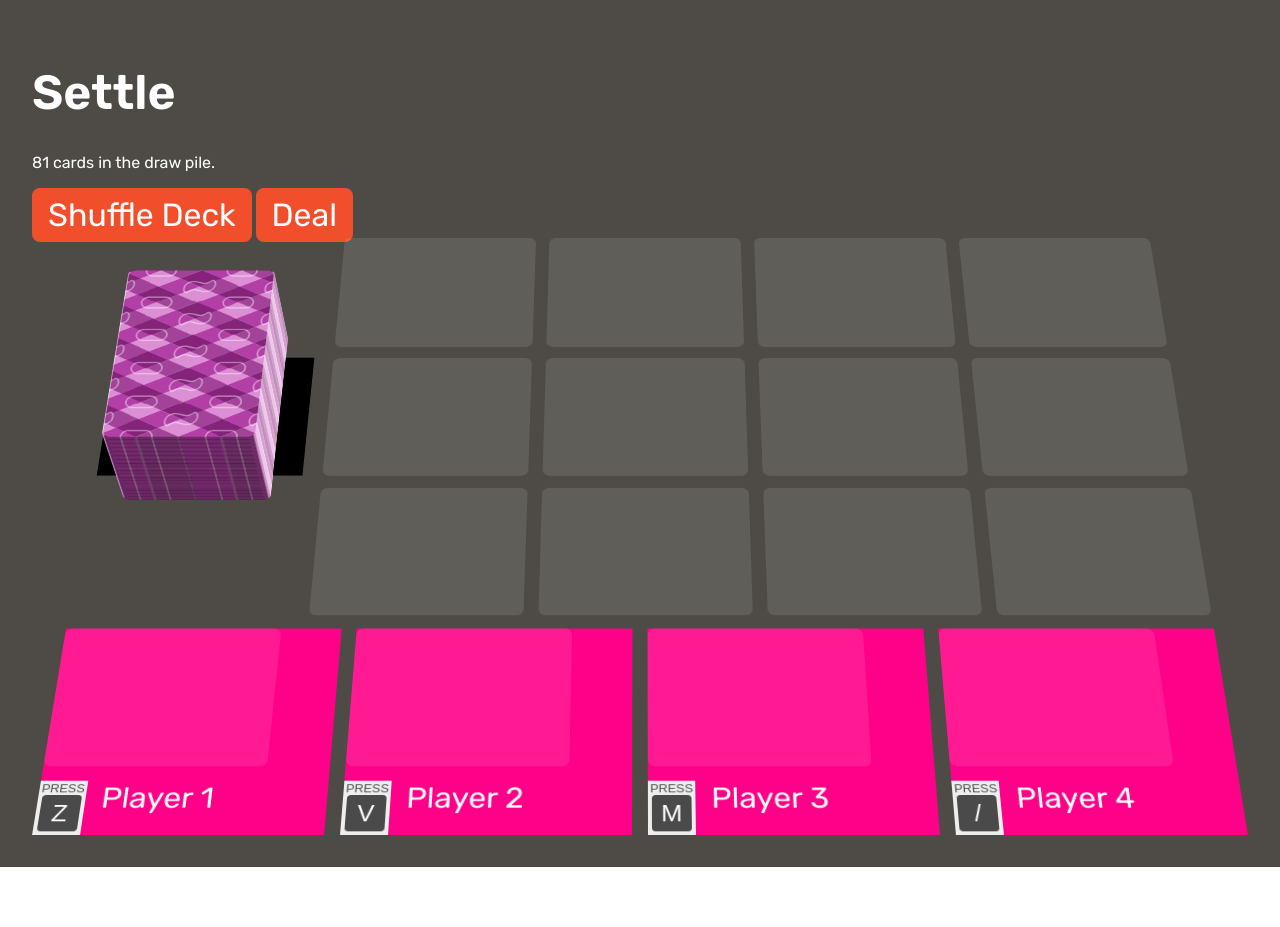
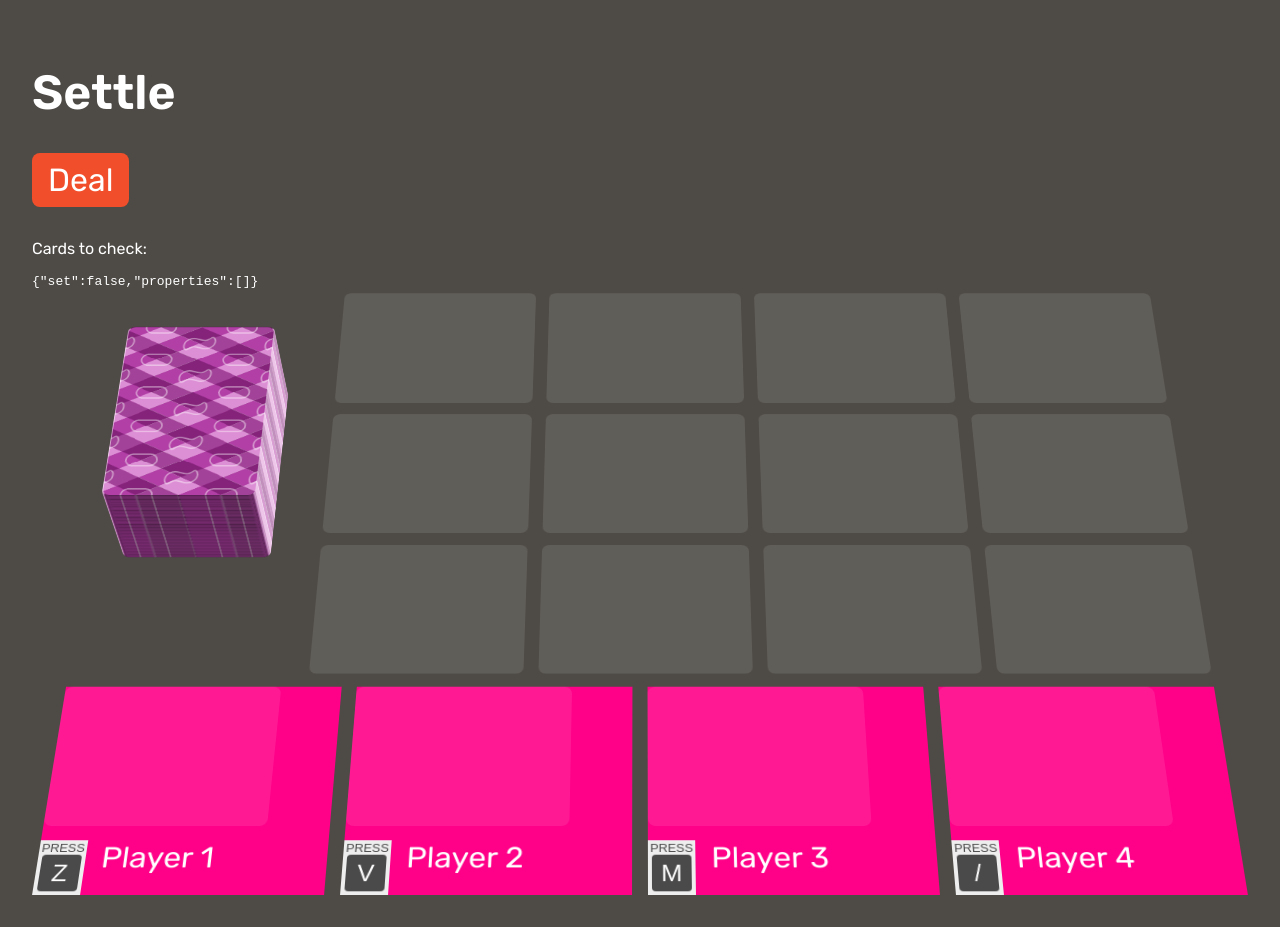
Before and after one commit to stephenjbell/settle, a SvelteKit app: page / in a window 1280 px wide. Before the commit the page ends 867 px from the top, so only its background shows below. Built offline with nearby package versions, Linux system fonts and the light colour scheme.

Commit message:
checkCards() to see if there's a Set

```diff
--- a/src/app.html
+++ b/src/app.html
@@ -15,6 +15,7 @@
 				margin: 0;
 				padding: 0;
 				font-family: 'Rubik', sans-serif;
+				background-color: #4e4b46;
 			}
 		</style>
 	</head>
--- a/src/lib/styles/page.scss
+++ b/src/lib/styles/page.scss
@@ -76,7 +76,6 @@
                 top: 50%;
                 left: 50%;
                 transform: translate(-50%, -50%);
-                background-color: #000;
                 width: var(--cardWidth);
                 height: auto;
                 aspect-ratio: 3.5/2.5;
@@ -201,6 +200,7 @@ details.debug {
         translate3d(calc(var(--x) * 1px), calc(var(--y) * 1px), calc(var(--z) * 1.5px))
         rotateX(calc(var(--rotX) * 1deg)) rotateY(calc(var(--rotY) * 1deg)) rotateZ(calc(var(--rotZ) * 1deg)) ;
     perspective: 1000px;
+    pointer-events: none;
 
     .front {
         display: flex;
--- a/src/routes/+page.svelte
+++ b/src/routes/+page.svelte
@@ -29,6 +29,73 @@
             z: 0,
             cards: [],
         };
+    }
+
+    let cardProps = {
+        quantity: [1, 2, 3],
+        colors: ['red', 'green', 'purple'],
+        shading: ['solid', 'striped', 'open'],
+        shape: ['oval', 'squiggle', 'diamond'],
+    }
+
+    // Card checker
+    let cardChecker = [];
+    let cardCheckerResults = {
+        set: false,
+        properties: []
+    };
+
+    function checkCards(){
+        if(cardChecker.length !== 3){
+            console.log("not enough cards!");
+            return false;
+        }
+
+        cardCheckerResults.set = true;
+
+        // let props = ["quantity","color","shading","shape"];
+        // Get the keys for cardProps
+        let props = Object.keys(cardProps);
+
+        props.forEach (prop => {
+            // Are the cards all the same for this property?
+            if(cardChecker[0][prop] === cardChecker[1][prop] && cardChecker[1][prop] === cardChecker[2][prop]){
+                cardCheckerResults.properties.push([prop, "same"]);
+
+            // Are the cards all different for this property?
+            } else if(cardChecker[0][prop] !== cardChecker[1][prop] && cardChecker[1][prop] !== cardChecker[2][prop] && cardChecker[0][prop] !== cardChecker[2][prop]){
+                cardCheckerResults.properties.push([prop, "different"]);
+
+            // If neither of the above, then it's not a set
+            } else {
+                cardCheckerResults.properties.push([prop, "noset"]);
+                cardCheckerResults.set = false;
+            }
+        });
+
+        cardCheckerResults = cardCheckerResults; // Tell Svelte to update variable
+    }
+
+    function addCardToChecker(i){
+        console.log("clicked card",playSpots[i].card.name);
+        // If card is already in the checker, don't add it
+        if(cardChecker.find(card => card.name === playSpots[i].card.name)){
+            console.log("already here!");
+            return false;
+        }
+
+        // Add card to checker
+        if(cardChecker.length < 3){
+            cardChecker = [...cardChecker, playSpots[i].card];
+            console.log("added card",playSpots[i].card.name);
+
+            // Check cards if there are 3
+            if(cardChecker.length === 3){
+                checkCards();
+            }
+        }
+
+
     }
 
     // Create the 12 play spots
@@ -117,14 +184,6 @@
             players[i].x = cardPiles[i].offsetLeft + playerArea.offsetLeft;
             players[i].y = cardPiles[i].offsetTop + playerArea.offsetTop;
         }
-    }
-
-    // Create all the cards (visible and in memory)
-    let cardProps = {
-        quantity: [1, 2, 3],
-        colors: ['red', 'green', 'purple'],
-        shading: ['solid', 'striped', 'open'],
-        shape: ['oval', 'squiggle', 'diamond'],
     }
 
     let displayCards = {};
@@ -322,12 +381,23 @@
 
 <div class="settlegame">
     <h1>Settle</h1>
-    <p>
-        {drawPile.cards.length} cards in the draw pile.
-    </p>
 
-    <button class="ui-button" on:click={shuffle(drawPile)}>Shuffle Deck</button>
-    <button class="ui-button" on:click={deal}>Deal</button>
+    <button class="ui-button" on:click|preventDefault={deal}>Deal</button>
+
+    <div class="cardchecker" style="margin-top: 2rem;">
+        Cards to check:
+        <ul>
+            {#each cardChecker as card}
+                <li>{card.name}</li>
+            {/each}
+        </ul>
+
+        <pre>{JSON.stringify(cardCheckerResults)}</pre>
+
+        {#if cardCheckerResults.set}
+            <strong style="font-size:3em;">Set!</strong>
+        {/if}
+    </div>
 
     <div class="cardtable" style="--cardWidth:{cardWidth}px;">
         <div class="displaycards">
@@ -358,8 +428,9 @@
             </div>
         </div>
         <div class="playarea">
-            {#each playSpots as spot}
+            {#each playSpots as spot, i}
                 <button class="playspot"
+                    on:click|preventDefault={() => addCardToChecker(i)}
                     disabled={spot.card === null}
                 ></button>
             {/each}
@@ -367,8 +438,8 @@
         <div class="playerarea">
             {#each players.filter(player => player.active) as player, i}
                 <div class="player">
-                    <button class="cardpile" on:click={() => playerTurn(i)}></button>
-                    <button class="key" on:click={() => playerTurn(i)}>
+                    <button class="cardpile" on:click|preventDefault={() => playerTurn(i)}></button>
+                    <button class="key" on:click|preventDefault={() => playerTurn(i)}>
                         Press <span class="letter">{player.key.toUpperCase()}</span>
                     </button>
                     <div class="name" bind:innerHTML={players[i].name} contenteditable></div>
```
